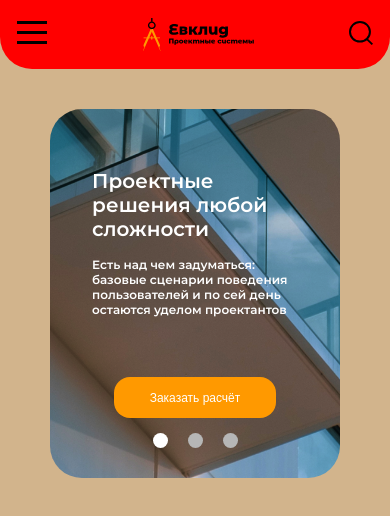
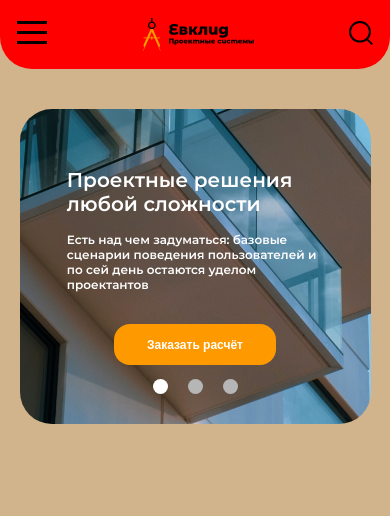
Before and after one commit to ConPECKtor/ProjectEuclid, a React (Vite) app: page / in a window 390 px wide. Shown: the top 516 px of the page. Built offline with nearby package versions, Linux system fonts and the light colour scheme.

Commit message:
фИКСИм баннер степан

```diff
--- a/src/App.css
+++ b/src/App.css
@@ -2,6 +2,17 @@ html {
   box-sizing: border-box;
   scroll-behavior: smooth;
 }
+
+
+html,
+body,
+#root {
+  height: 100%;
+  width: 100%;
+  margin: 0;
+  padding: 0;
+}
+
 
 *,
 *::before,
@@ -61,7 +72,6 @@ img {
 body {
   min-width: 320px;
   font-family: "Montserrat", sans-serif;
-  margin: 0;
 }
 
 section {
@@ -140,7 +150,7 @@ section {
 }
 
 .container {
-  width: 1770px;
+  max-width: min(90%, 1770px);
   margin: 0px auto;
 }
 
@@ -159,14 +169,20 @@ section {
 .header {
   display: flex;
   position: relative;
+
+
   justify-content: space-between;
+  width: 100%;
   align-items: center;
+
+  margin-bottom: 50px;
+  padding: 14px 75px;
+
   background-color: aliceblue;
-  padding: 14px 75px;
   border-radius: 0 0 32px 32px;
   background-color: red;
 
-  margin-bottom: 50px;
+
 }
 
 .header__burger {
@@ -286,7 +302,7 @@ main {
   font-size: 70px;
   font-weight: 800;
   color: #fff;
-  width: 51%;
+  width: 54%;
   margin-bottom: 24px;
 }
 
@@ -306,7 +322,7 @@ main {
   border-radius: 16px;
   color: #fff;
   font-size: 23px;
-  font-weight: 700px;
+  font-weight: 700;
 }
 
 .banner__backgroundsBtn {
@@ -342,12 +358,23 @@ main {
   display: flex;
 }
 
+
+
+
+
+
+
+
+
+
+
+
 @media (max-width: 1024px) {
 
-  .container {
-    width: 924px;
+  /* .container {
+    max-width: 924px;
     margin: 0px auto;
-  }
+  } */
 
   body {
     background-color: tan;
@@ -409,10 +436,10 @@ main {
 
 @media (max-width: 768px) {
 
-  .container {
-    width: 668px;
+  /* .container {
+    max-width: 668px;
     margin: 0px auto;
-  }
+  } */
 
   .header {
     padding: 20px 50px;
@@ -450,11 +477,11 @@ main {
 
 @media (max-width: 420px) {
 
-  .container {
-    width: 290px;
+  /* .container {
+    max-width: 290px;
     height: 308px;
     margin: 0px auto;
-  }
+  } */
 
   .header {
     padding: 17px;
@@ -481,7 +508,7 @@ main {
   }
 
   .banner {
-    padding: 60px 21px;
+    padding: 59px 21px;
     align-items: center;
   }
 
@@ -496,7 +523,7 @@ main {
     font-weight: 600;
     color: #fff;
     width: 83%;
-    margin-bottom: 60px;
+    margin-bottom: 32px;
   }
 
   .banner__addOrder {
--- a/src/App.jsx
+++ b/src/App.jsx
@@ -226,14 +226,12 @@ function Euclid() {
 
   return (
     <>
-      <div>
       <Header
         burgerActive={burgerActive}
         setBurgerActive={setBurgerActive}
         searchActive={searchActive}
         setSearchActive={setSearchActive}
       />
-      </div>
       <div className="container">
         <Main />
         <Footer />
```
Lines whose indentation alone changed are shown as unchanged.
